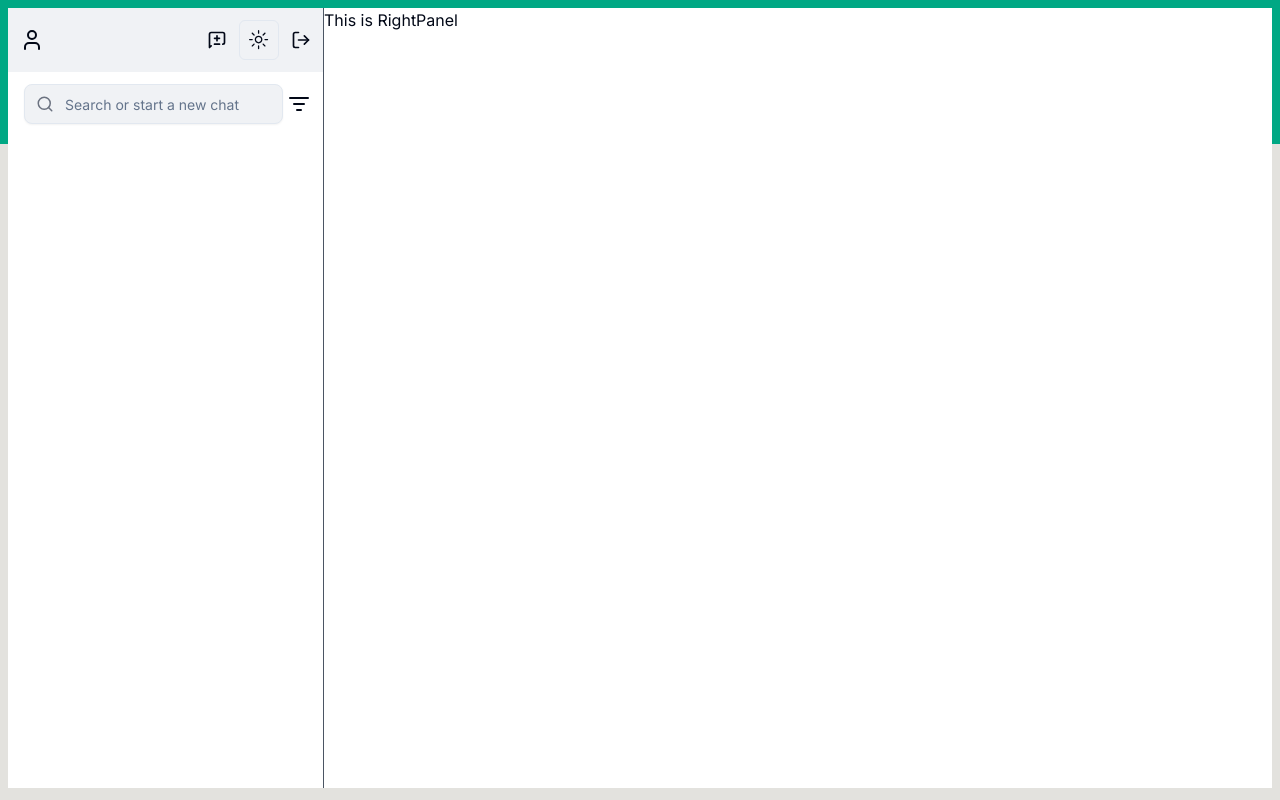
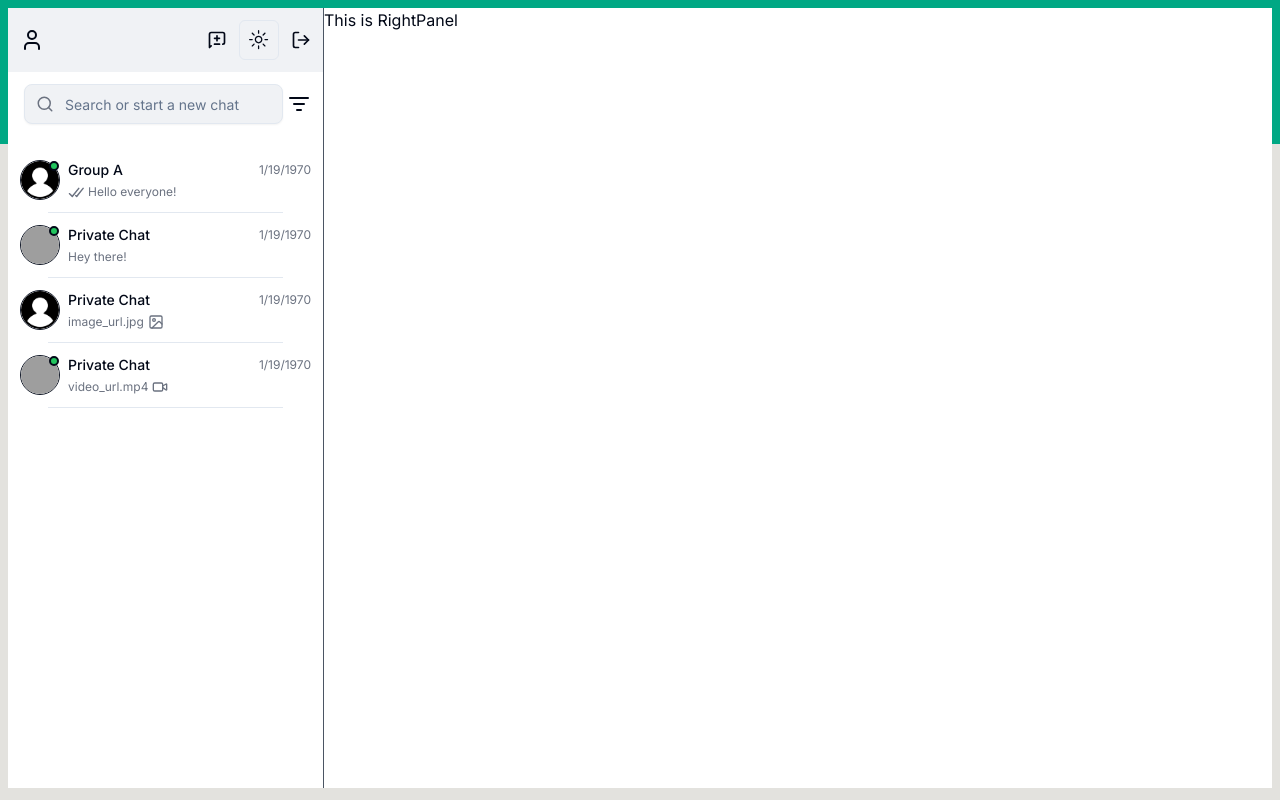
Before and after one commit to Shubhodeep100/Converzone, a Next.js app: page / in a window 1280 px wide. Built offline with nearby package versions, Linux system fonts and the light colour scheme; grey boxes are pictures that could not be loaded.

Commit message:
Mapped the conversation in the left panel

```diff
--- a/src/components/home/left-panel.tsx
+++ b/src/components/home/left-panel.tsx
@@ -2,6 +2,7 @@ import { ListFilter, LogOut, MessageSquareDiff, Search, User } from "lucide-reac
 import { Input } from "../ui/input";
 import ThemeSwitch from "./theme-switch";
 import { conversations } from "@/dummy-data/db";
+import Conversation from "./conversation";
 
 const LeftPanel = () => {
 
@@ -37,7 +38,10 @@ const LeftPanel = () => {
 
             {/* Chat List */}
             <div className='my-3 flex flex-col gap-0 max-h-[80%] overflow-auto'>
-                {/* Conversations will go here*/}
+
+                {conversations.map((conversation) => (
+                    <Conversation key={conversation._id} conversation={conversation} />
+                ))}
 
                 {conversations?.length === 0 && (
                     <>
```
